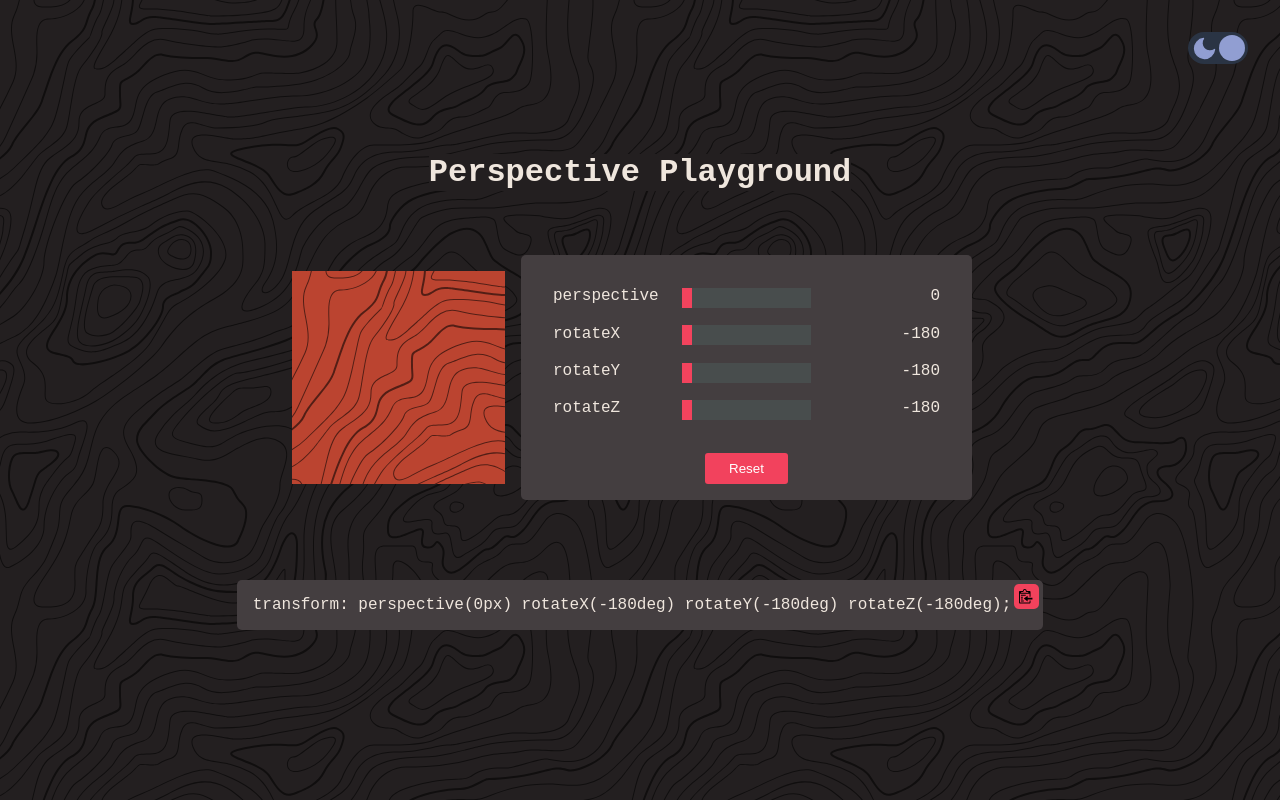
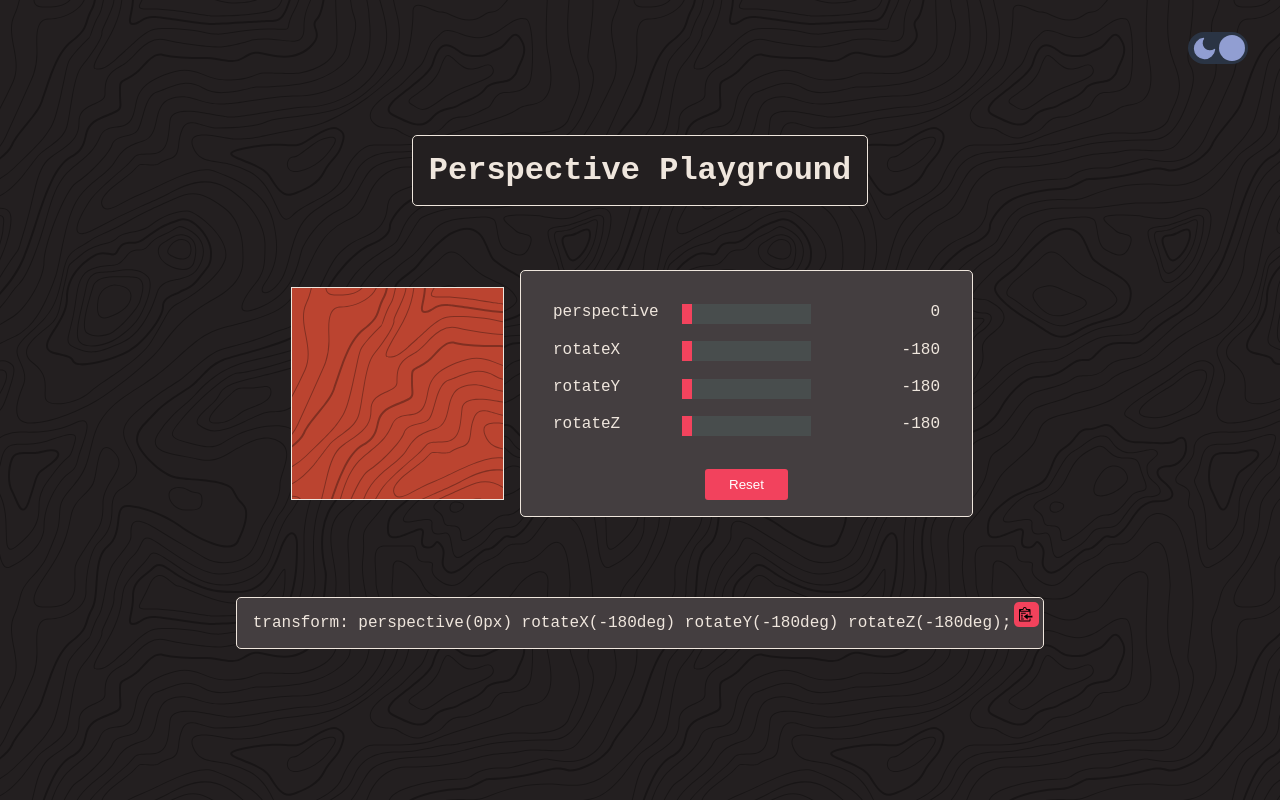
Before and after one commit to CaptKraken/perspective-playground, a React (Create React App) app: page / in a window 1280 px wide. Built offline with nearby package versions, Linux system fonts and the light colour scheme.

Commit message:
added border to the elements. lowered the opacity of the bg

```diff
--- a/src/App.module.css
+++ b/src/App.module.css
@@ -28,6 +28,9 @@
 .appTitle {
   text-align: center;
   margin: 0 1rem 0;
+  padding: 1rem;
+  border: 1px solid;
+  border-radius: 5px;
 }
 
 *,
--- a/src/components/Box.module.css
+++ b/src/components/Box.module.css
@@ -4,6 +4,7 @@
   padding: 1rem;
   background-color: #bb4430;
   background-image: url("../topography.svg");
+  border: 1px solid;
 }
 
 @media only screen and (max-width: 300px) {
--- a/src/components/Controls.module.css
+++ b/src/components/Controls.module.css
@@ -8,6 +8,7 @@
   background-color: #efe6dd;
   margin: 1rem;
   width: 90%;
+  border: 1px solid;
 }
 .resetBtn {
   padding: 0.5rem 1.5rem;
--- a/src/components/Copy.module.css
+++ b/src/components/Copy.module.css
@@ -5,6 +5,7 @@
   margin: 1rem;
   padding: 1rem 2rem 1rem 1rem;
   position: relative;
+  border: 1px solid;
 }
 
 .copyBtn {
```
Also changed, not shown: src/topography.svg.
